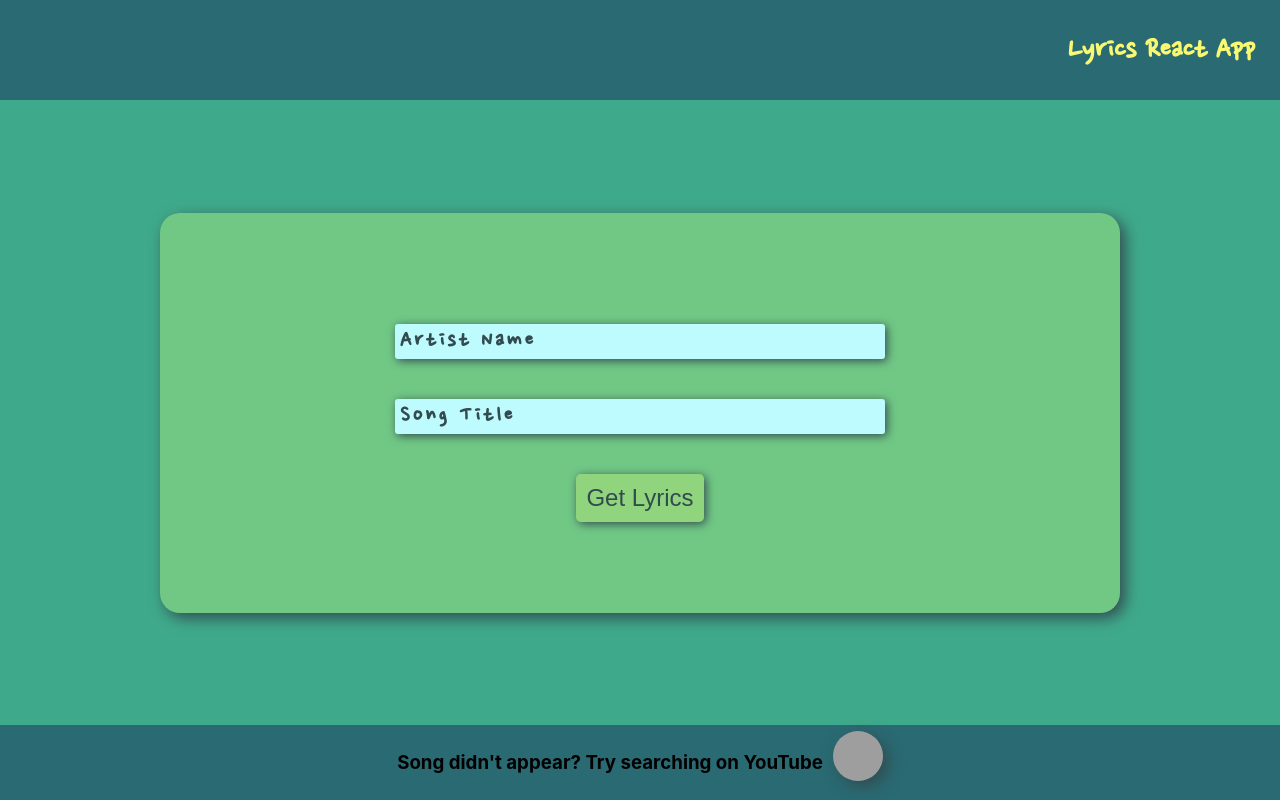
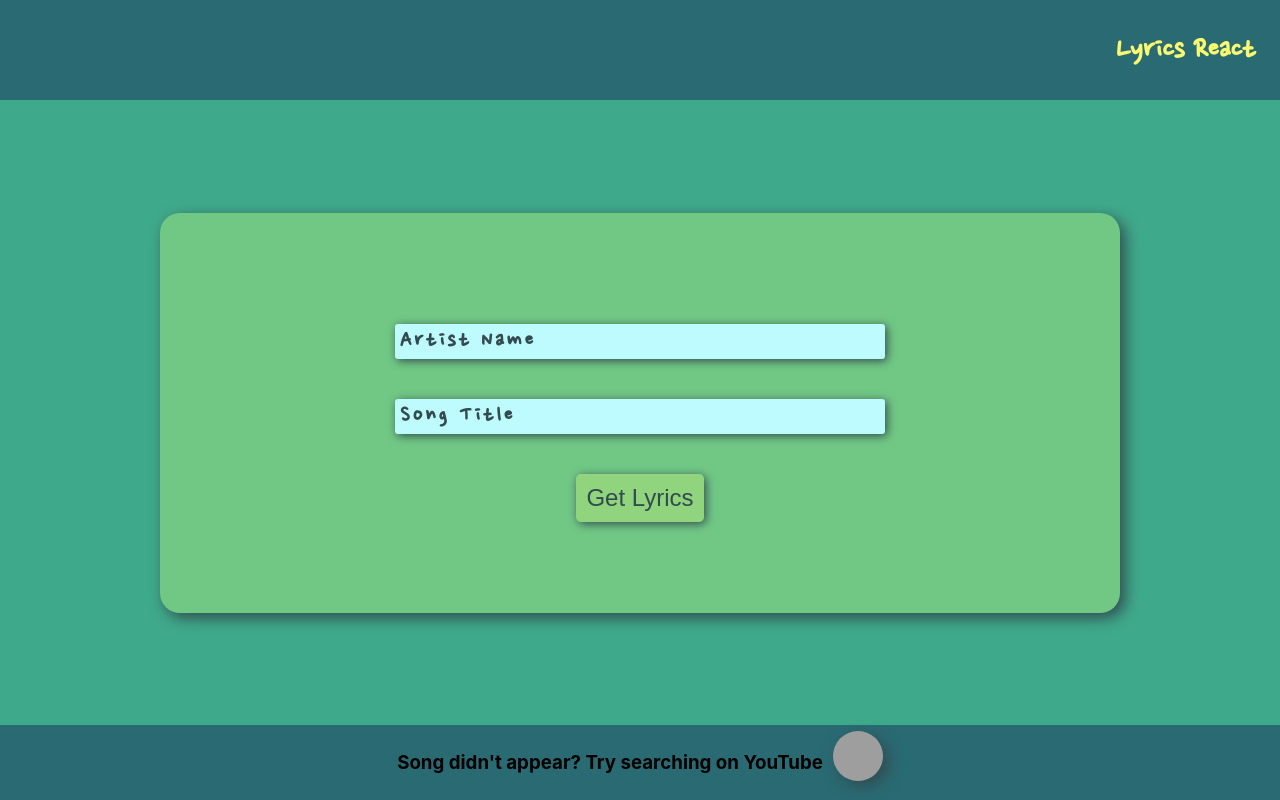
Before and after one commit to dovidgrosh98/Lyrics-React-App, a React (Create React App) app: page / in a window 1280 px wide. Built offline with nearby package versions, Linux system fonts and the light colour scheme; no server answers; grey boxes are pictures that could not be loaded; a web font is replaced by a local one.

Commit message:
Update index.js

```diff
--- a/src/components/Header/index.js
+++ b/src/components/Header/index.js
@@ -4,7 +4,7 @@ import './Header.css';
 const Header = () => {
     return (
         <header>
-            <h1>Lyrics React App</h1>
+            <h1>Lyrics React</h1>
         </header>
     );
 };
```
